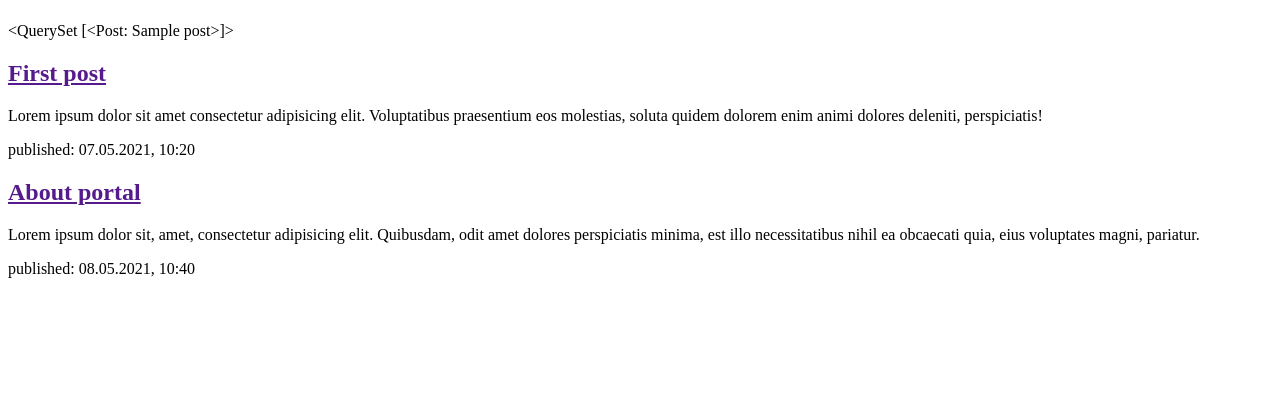
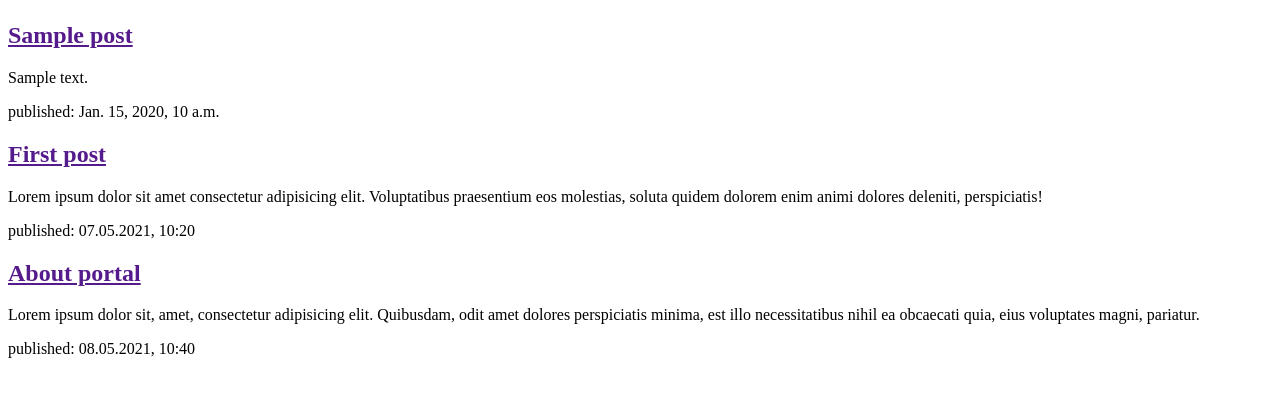
Before and after one commit to Pylearn2017/city, a Django app: page / in a window 1280 px wide. Shown: the part 58-455 px from the top of the page. Run offline with Django 3.2, Linux system fonts and the light colour scheme; tables that the repository leaves empty hold one stand-in row (values such as "Sample post").

Commit message:
Change template for posts_list

```diff
--- a/news/templates/news/post_list.html
+++ b/news/templates/news/post_list.html
@@ -13,7 +13,13 @@
 	</header>
 
 
-{{ posts }}
+{% for post in posts %}
+	<h2><a href="">{{ post.title }}</a></h2>
+	<p> {{ post.text|linebreaksbr }}</p>
+	<p>published: {{ post.published_date }}</p>
+{% endfor %}
+
+
 
 	<section>
 		<div>
```
